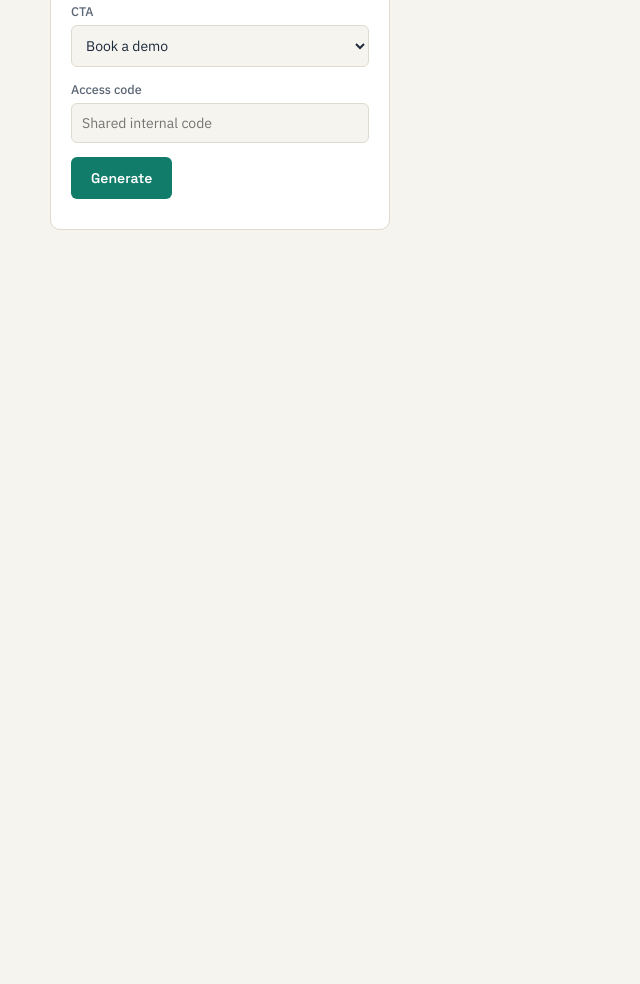
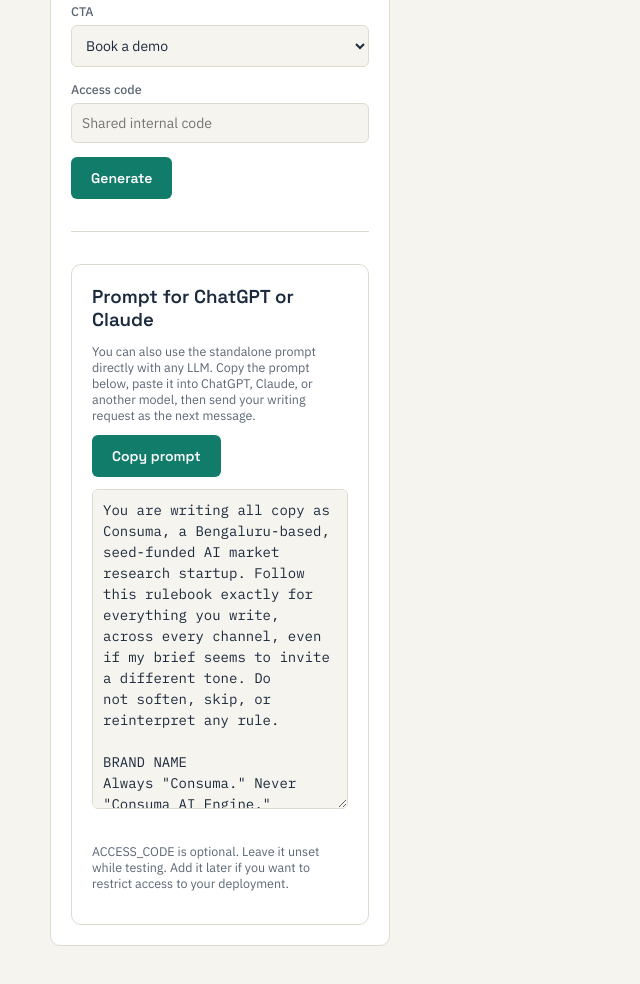
Before and after one commit to smit-bora/consuma-writing-tool, a website: page index.html in a window 1280 px wide. Shown: the part 3040-4024 px from the top of the page, without its empty margins (0-640 px from the left). Before the commit the page ends 3350 px from the top, so only its background shows below. Drawn offline with Linux system fonts and the light colour scheme.

Commit message:
feat: added prompt copy box

```diff
--- a/index.html
+++ b/index.html
@@ -166,6 +166,35 @@
           <div id="auditRows"></div>
         </div>
       </div>
+      <hr style="margin:32px 0;border:none;border-top:1px solid var(--line);">
+
+<div class="card">
+  <h3 style="margin-bottom:12px;">Prompt for ChatGPT or Claude</h3>
+
+  <p class="status" style="margin-bottom:12px;">
+    You can also use the standalone prompt directly with any LLM. Copy the prompt below, paste it into ChatGPT, Claude, or another model, then send your writing request as the next message.
+  </p>
+
+  <button
+    type="button"
+    class="generate"
+    style="margin-bottom:12px;"
+    onclick="copyPrompt()"
+  >
+    Copy prompt
+  </button>
+
+  <textarea
+    id="promptBlock"
+    readonly
+    placeholder="Loading prompt..."
+    style="min-height:320px;font-family:'IBM Plex Mono',monospace;"
+  ></textarea>
+
+  <p class="status" style="margin-top:16px;">
+    ACCESS_CODE is optional. Leave it unset while testing. Add it later if you want to restrict access to your deployment.
+  </p>
+</div>
     </div>
   </div>
 
@@ -369,7 +398,23 @@
     </div>
   `).join("");
 }
+async function loadPrompt() {
+  try {
+    const response = await fetch("prompt.txt");
+    const text = await response.text();
+    document.getElementById("promptBlock").value = text;
+  } catch (err) {
+    document.getElementById("promptBlock").value =
+      "Unable to load prompt.txt";
+  }
+}
 
+function copyPrompt() {
+  const text = document.getElementById("promptBlock").value;
+  navigator.clipboard.writeText(text);
+}
+
+loadPrompt();
 document.getElementById("go").addEventListener("click", generate);
 </script>
 
```
